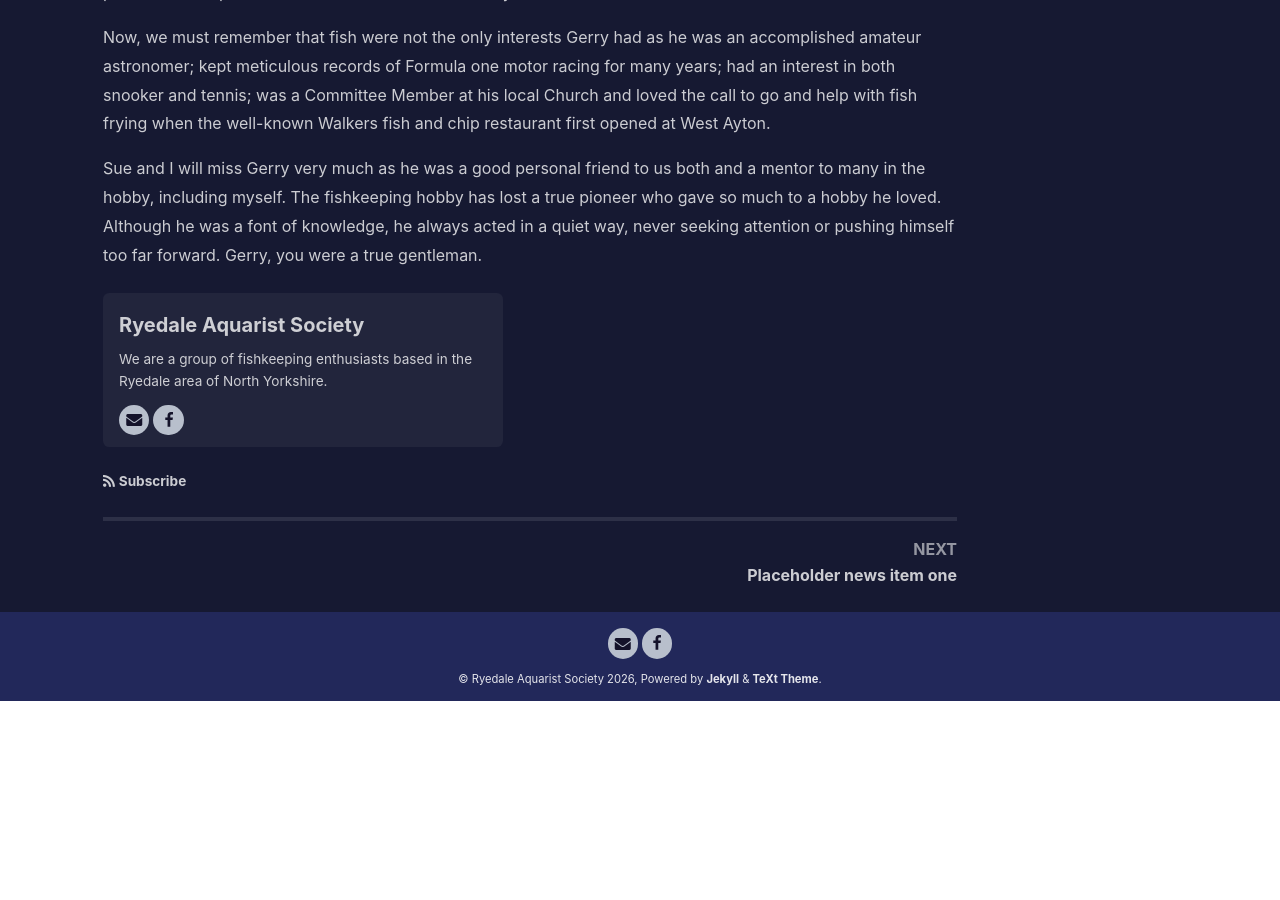
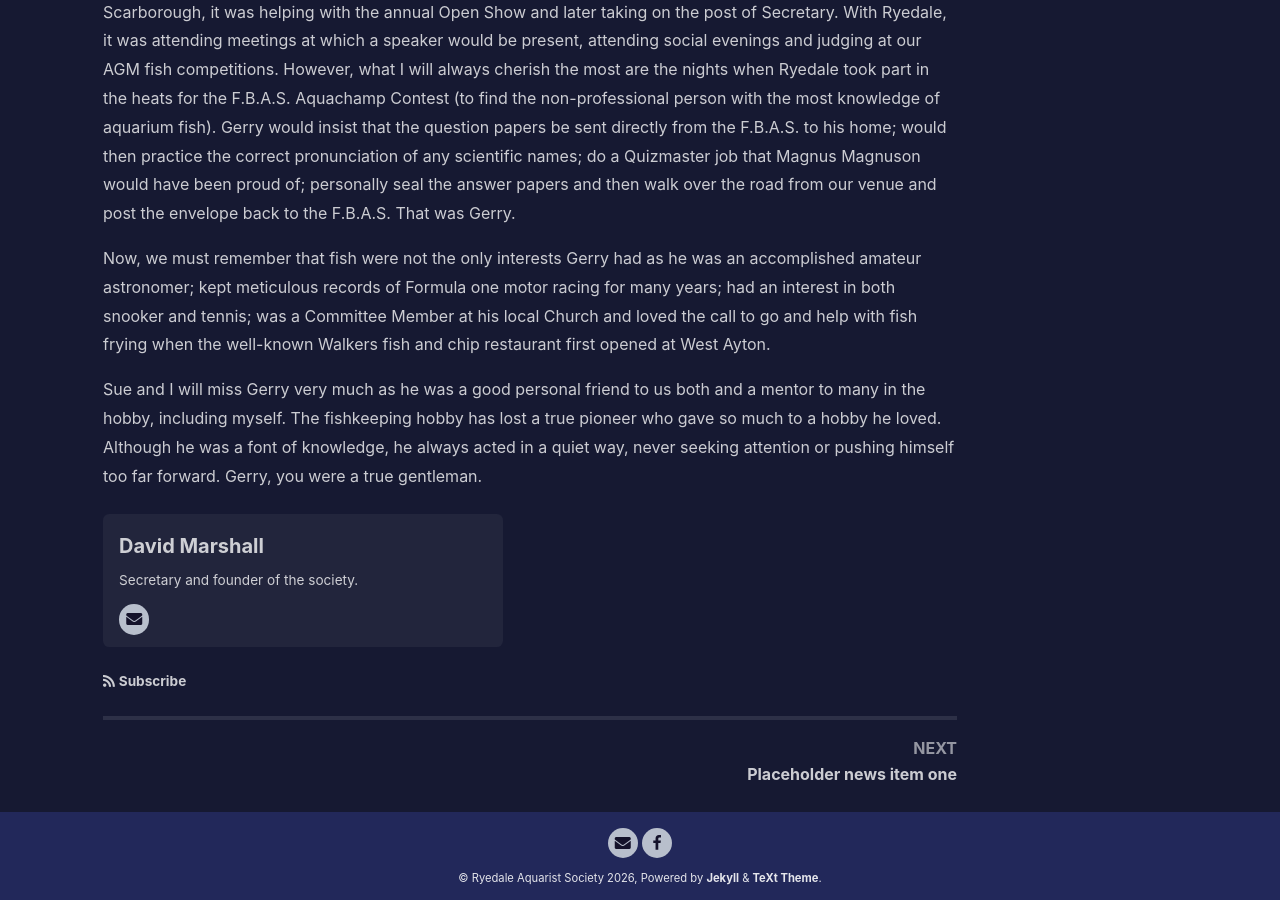
Before and after one commit to RyedaleAquaristSociety/ryedale-aquarist-society-main-site, a Jekyll site: the page built from _posts/2013-07-23-tribute-to-gerry-hawksby.md, in a window 1280 px wide and 900 px high, scrolled down 1916 px. Built offline with Jekyll 4.4.1, drawn with Linux system fonts in a browser that asks for light colours; nearby versions of some CDN libraries; before the commit the page ends 2617 px from its top, so only the background shows below that.

Commit message:
Add article and author

```diff
--- a/_posts/2013-07-23-tribute-to-gerry-hawksby.md
+++ b/_posts/2013-07-23-tribute-to-gerry-hawksby.md
@@ -1,5 +1,6 @@
 ---
 title: A Tribute to Mr. Gerry Hawksby
+author: David Marshall
 show_author_profile: true
 category: people
 ---
```
Also changed, not shown: other parts of _posts/2013-07-23-tribute-to-gerry-hawksby.md (+2 -1 lines), _data/authors.yml (+7 -0 lines), assets/images/posts/GerryS.jpg (added).
